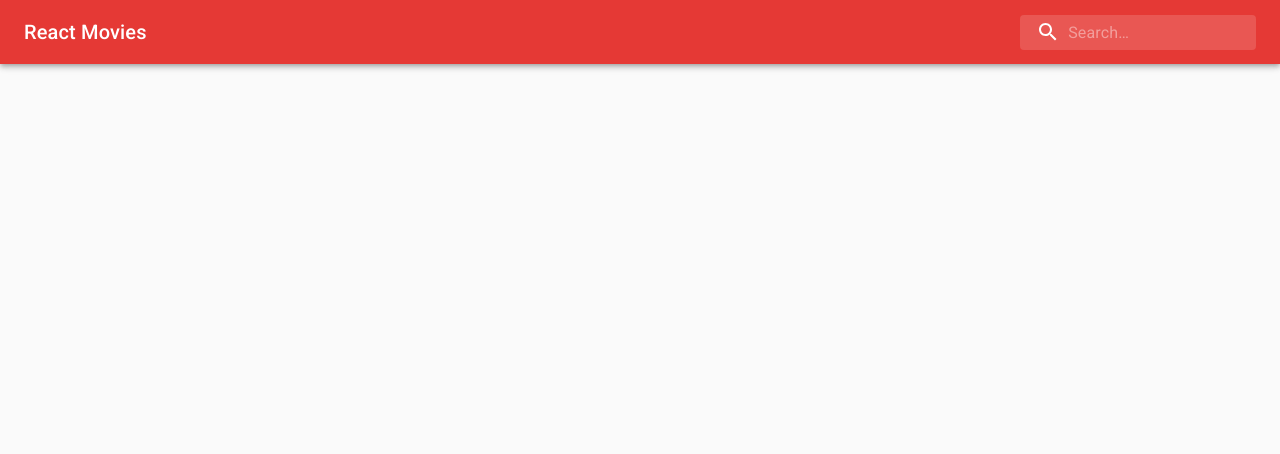
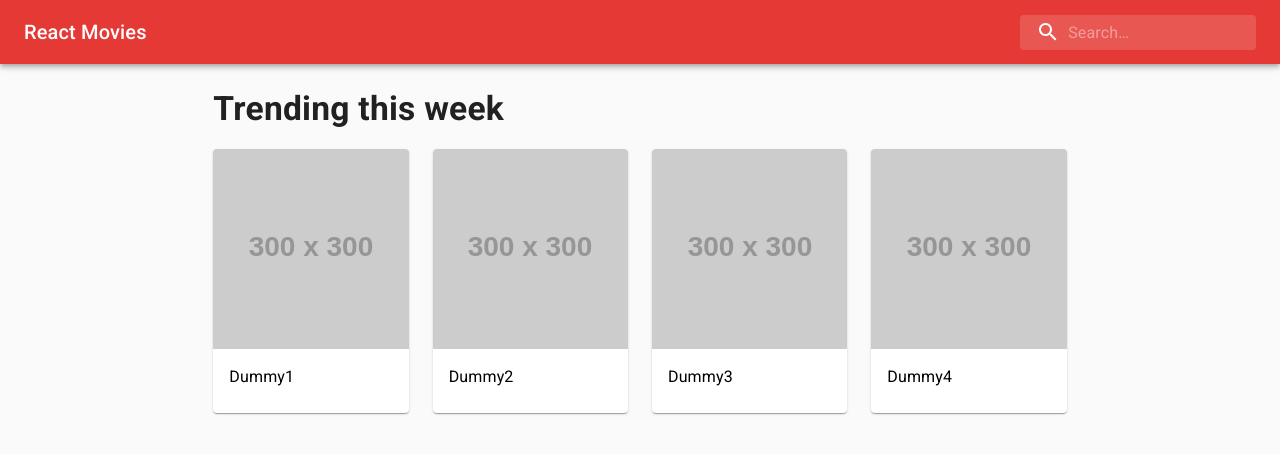
Before and after one commit to matthajec/movie-search-rebuild, a React (Create React App) app: page / in a window 1280 px wide. Shown: the top 454 px of the page. Built offline with nearby package versions, Linux system fonts and the light colour scheme.

Commit message:
created moviecardgroup component

```diff
--- a/src/App.tsx
+++ b/src/App.tsx
@@ -1,10 +1,21 @@
 import Header from './components/Header'
+import Trending from './components/trending/Trending'
+import { Grid } from '@material-ui/core'
 
 function App() {
   return (
-    <div className="App">
-      <Header />
-    </div>
+    <Grid container direction="column" spacing={3}>
+      <Grid item container>
+        <Header />
+      </Grid>
+      <Grid item container>
+        <Grid item xs={1} md={2} />
+        <Grid item xs={10} md={8}>
+          <Trending />
+        </Grid>
+        <Grid item xs={1} md={2} />
+      </Grid>
+    </Grid>
   );
 }
 
--- a/src/components/Header.tsx
+++ b/src/components/Header.tsx
@@ -65,7 +65,7 @@ export default function Header() {
     <div className={classes.root}>
       <AppBar position="static">
         <Toolbar>
-          <Typography className={classes.title} variant="h6" noWrap>
+          <Typography className={classes.title} variant="h6" component="h1" noWrap>
             React Movies
           </Typography>
           <div className={classes.search}>
--- /dev/null
+++ b/src/components/card/MovieCard.tsx
@@ -0,0 +1,29 @@
+import { Card, CardMedia, CardContent, Typography } from '@material-ui/core'
+
+type MovieCardProps = {
+  imgSrc: string,
+  title: string,
+  imgAltText: string
+}
+
+const MovieCard: React.FC<MovieCardProps> = ({ imgSrc, title, imgAltText }) => {
+  return (
+    <Card>
+      <CardMedia
+        component="img"
+        alt={imgAltText}
+        height="200"
+        image={imgSrc}
+        title={title}
+      />
+      <CardContent>
+        <Typography>
+          {title}
+        </Typography>
+      </CardContent>
+
+    </Card>
+  )
+}
+
+export default MovieCard
--- /dev/null
+++ b/src/components/card/MovieCardGroup.tsx
@@ -0,0 +1,27 @@
+import { Grid } from '@material-ui/core'
+import React from 'react'
+import MovieCard from './MovieCard'
+
+type MovieCardGroupProps = {
+  movies: {
+    imgSrc: string,
+    title: string,
+    imgAltText: string
+  }[]
+}
+
+const MovieCardGroup: React.FC<MovieCardGroupProps> = ({ movies }) => {
+  const components = movies.map((movieData, index) => (
+    <Grid item xs={3} key={index}>
+      <MovieCard {...movieData} />
+    </Grid>
+  ))
+
+  return (
+    <Grid container spacing={3}>
+      {components}
+    </Grid>
+  )
+}
+
+export default MovieCardGroup
--- /dev/null
+++ b/src/components/trending/Heading.tsx
@@ -0,0 +1,25 @@
+import { Typography } from "@material-ui/core"
+import { makeStyles } from "@material-ui/core/styles"
+
+type HeadingProps = {
+  children: string
+}
+
+const useStyles = makeStyles({
+  heading: {
+    fontWeight: 'bold',
+    fontSize: '2.1rem',
+    marginBottom: '20px'
+  }
+})
+
+const Title: React.FC<HeadingProps> = ({ children }) => {
+  const classes = useStyles()
+
+  return (
+    <Typography className={classes.heading} variant="h4" component="h2">
+      {children}
+    </Typography >
+  )
+}
+export default Title
--- /dev/null
+++ b/src/components/trending/Trending.tsx
@@ -0,0 +1,37 @@
+import Heading from './Heading'
+import MovieCardGroup from '../card/MovieCardGroup'
+import React from 'react'
+
+const dummyData = [
+  {
+    imgSrc: 'https://dummyimage.com/300x300.png',
+    title: 'Dummy1',
+    imgAltText: 'Dummy1'
+  },
+  {
+    imgSrc: 'https://dummyimage.com/300x300.png',
+    title: 'Dummy2',
+    imgAltText: 'Dummy2'
+  },
+  {
+    imgSrc: 'https://dummyimage.com/300x300.pngi',
+    title: 'Dummy3',
+    imgAltText: 'Dummy3'
+  },
+  {
+    imgSrc: 'https://dummyimage.com/300x300.png',
+    title: 'Dummy4',
+    imgAltText: 'Dummy4'
+  }
+]
+
+function Trending() {
+  return (
+    <React.Fragment>
+      <Heading>Trending this week</Heading>
+      <MovieCardGroup movies={dummyData} />
+    </React.Fragment>
+  )
+}
+
+export default Trending
--- a/src/index.tsx
+++ b/src/index.tsx
@@ -11,6 +11,12 @@ const theme = createMuiTheme({
   palette: {
     primary: {
       main: red[600]
+    },
+    secondary: {
+      main: '#000'
+    },
+    text: {
+      primary: '#000'
     }
   }
 })
```
Also changed, not shown: src/muiTheme.ts (deleted, +0 -12 lines).
